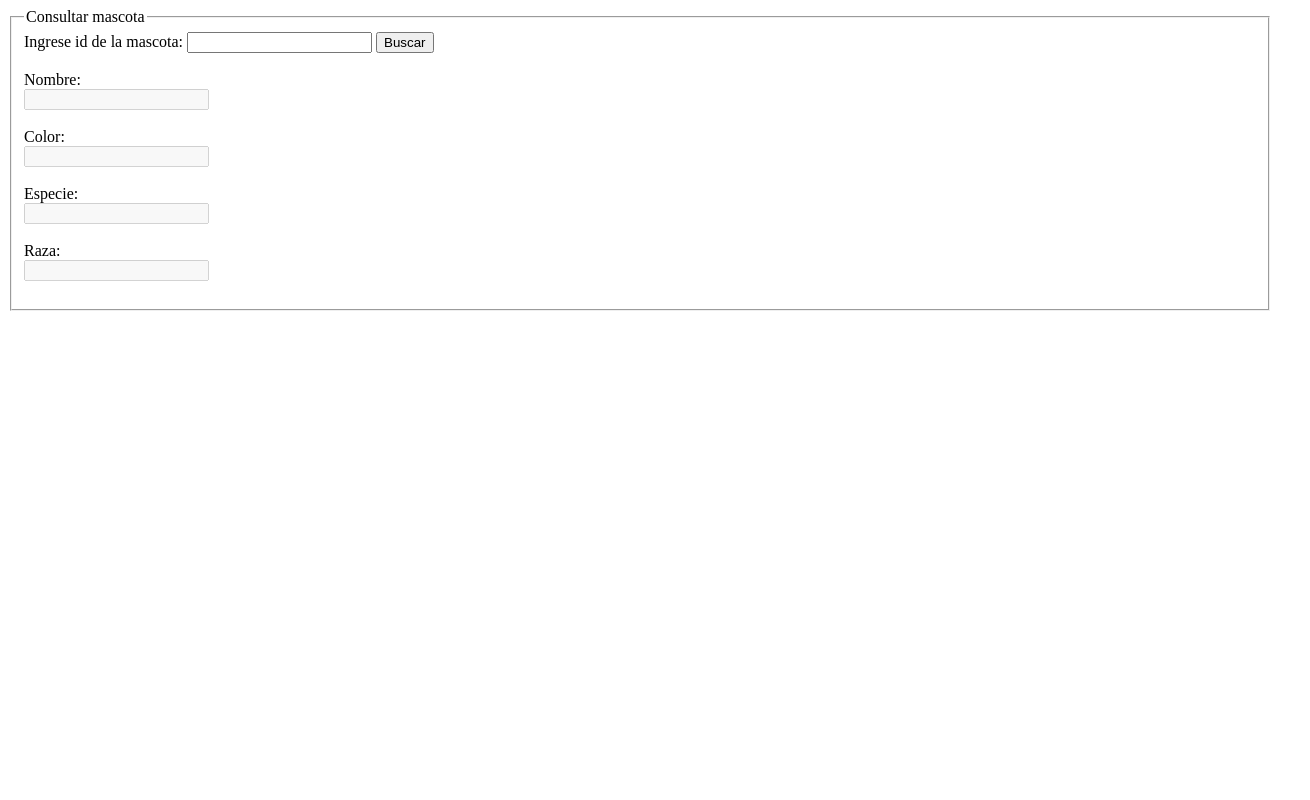
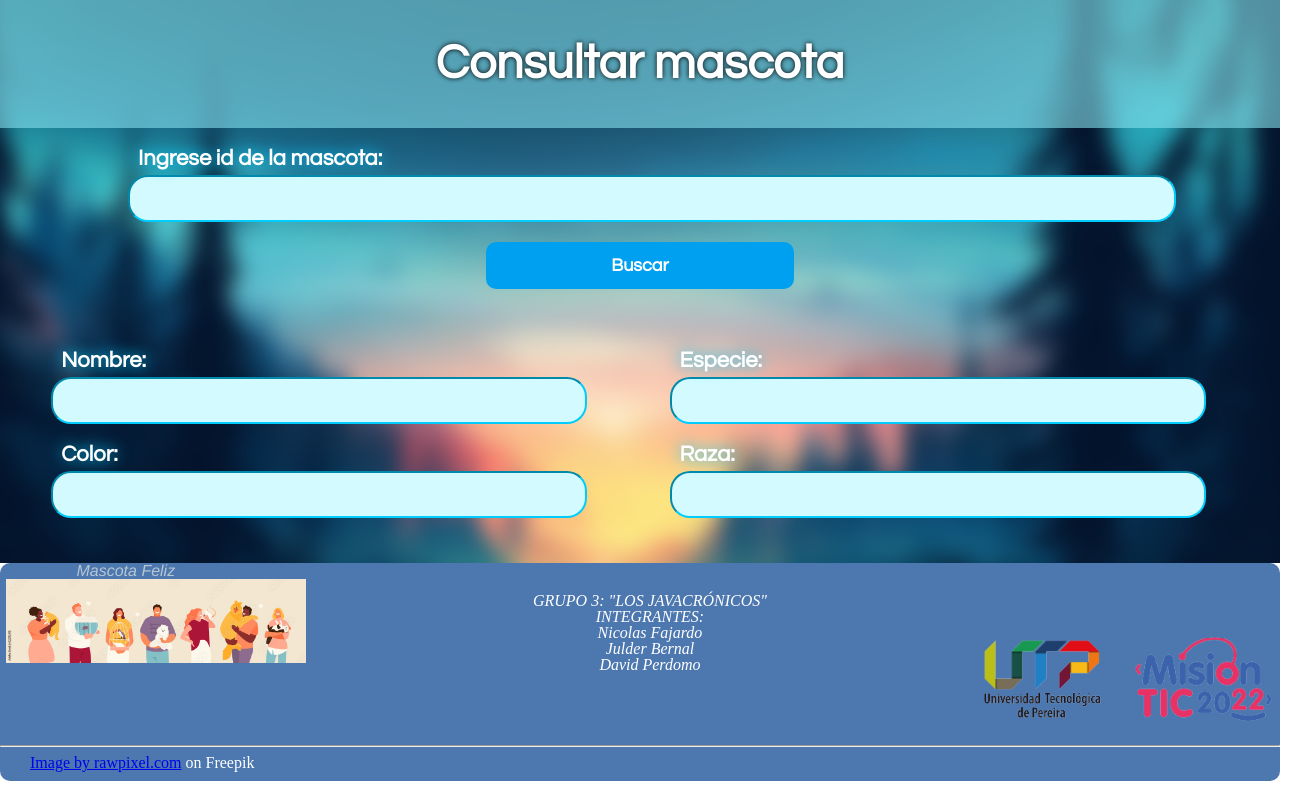
Before and after one commit to Echendi/Proyecto-Mascota-Feliz, a plain HTML site: page Presentacion/ConsultaMascota.html in a window 1280 px wide. Shown: the whole page, 1310 px wide, since content can reach past the window. Drawn offline with Linux system fonts and the light colour scheme.

Commit message:
Aplicación de estilos a las demás ventanas

```diff
--- a/Presentacion/ConsultaMascota.html
+++ b/Presentacion/ConsultaMascota.html
@@ -4,36 +4,70 @@
     <meta charset="UTF-8">
     <meta http-equiv="X-UA-Compatible" content="IE=edge">
     <meta name="viewport" content="width=device-width, initial-scale=1.0">
+    <link rel="stylesheet" href="Styles/reset.css">
+    <link rel="stylesheet" href="Styles/style.css">
+    <link rel="stylesheet" href="Styles/stylesFooter.css">
     <title>Consulta de Mascota</title>
 </head>
 <body>
+    <main>
         <form>
             <fieldset>
-            <legend>Consultar mascota</legend>
+                <h2>Consultar mascota</h2>
 
+                <div class="busqueda">
                     <label for="txt-id">Ingrese id de la mascota: </label>
                     <input type="number" id="txt-nombre" min = "0" required >
                     <button>Buscar</button>
-            <br><br>
+                </div>
 
+
+                <div class="informacion">
                     <label for="txt-nombre">Nombre: </label>
-            <br>
                     <input type="text" id="txt-nombre" disabled >
-            <br><br>
+
                     <label for="txt-color">Color: </label>
-            <br>
                     <input type="text" id="txt-color" disabled>
-            <br><br>
+                </div>
+
+                <div class="informacion">
                     <label for="txt-especie">Especie: </label>
-            <br>
                     <input type="text" id="txt-especie" disabled>
-            <br><br>
+
                     <label for="txt-raza">Raza: </label>
-            <br>
                     <input type="text" id="txt-raza" disabled>
-            <br><br>
+                </div>
 
             </fieldset>
         </form>
+    </main>
+
+    <footer class="pie">
+        <div class="header">
+            <div class="logo">
+                <p> <h2>Mascota Feliz</h2></p>
+                <img src="Logo1MascotaFeliz.jpg" alt="">
+             </div>
+            <div class="integrantes">
+              <h3>GRUPO 3: "LOS JAVACRÓNICOS"</h3>
+              <h3>INTEGRANTES:</h3>
+              <ul>
+                <li> <h3>Nicolas Fajardo</h3></li>
+                <li><h3>Julder Bernal</h3></li>
+                <li><h3>David Perdomo</h3></li>
+              </ul>
+
+            </div>
+            <div class="logoUTP">
+                <img  src="logo2UTPMINTIC2022.png" alt="">
+            </div>
+
+        </div> <br><br>
+        <hr>
+        <div class="derechos">
+        <p> <a href="https://www.freepik.com/free-vector/cute-pets-illustration_16276919.htm">Image by rawpixel.com</a> on Freepik</p>
+        </div>
+    </footer>
+
 </body>
 </html>
--- a/Presentacion/Styles/style.css
+++ b/Presentacion/Styles/style.css
@@ -7,18 +7,11 @@ main {
 }
 
 form {
-    padding:2px;
     cursor:pointer;
     display:block;
     width:100%;
     margin: 0 auto;
     text-align:left;
-}
-
-.informacion {
-    display: inline-block;
-    margin: 2% 4%;
-    width: 40%;
 }
 
 form h2 {
@@ -77,8 +70,21 @@ form button {
 
 form button:hover {
     background-color: #0040f1;
+    cursor: pointer;
 }
 
 form button:active {
     background-color: #000272;
 }
+
+.informacion {
+    display: inline-block;
+    margin: 2% 4%;
+    width: 40%;
+}
+
+.busqueda {
+    width: 80%;
+    margin: 0 auto;
+    padding: 20px;
+}
--- a/Presentacion/Styles/stylesFooter.css
+++ b/Presentacion/Styles/stylesFooter.css
@@ -2,7 +2,6 @@
     background-color: #4c77af;
     padding-bottom: 10px;
     border-radius: 10px;
-
   }
 
   img {
@@ -48,7 +47,8 @@
     .integrantes {
     font-family: 'Century Gothic,CenturyGothic,AppleGothic,sans-serif';
     font-style: oblique;
-    text-align:justify;
+    text-align:center;
+    color: #FFFFFF;
     position: relative;
     top: 30px;
     left: 80px;
@@ -57,4 +57,5 @@
   .derechos {
     position: relative;
     left: 30px;
+    color: #FFFFFF;
   }
```
Also changed, not shown: Presentacion/RegistroPropietario.html (+28 -0 lines), Presentacion/RegistroVeterinario.html (+38 -15 lines), Presentacion/index.html (+29 -0 lines), Presentacion/listaMascotas.html (+34 -1 lines). Lines whose indentation alone changed are shown as unchanged.
